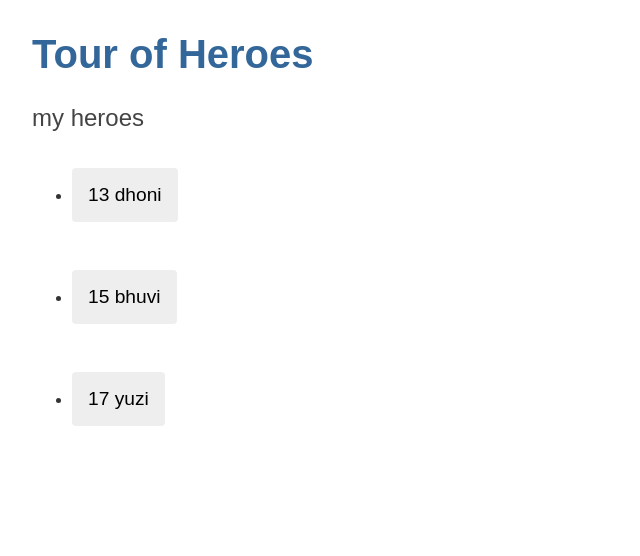
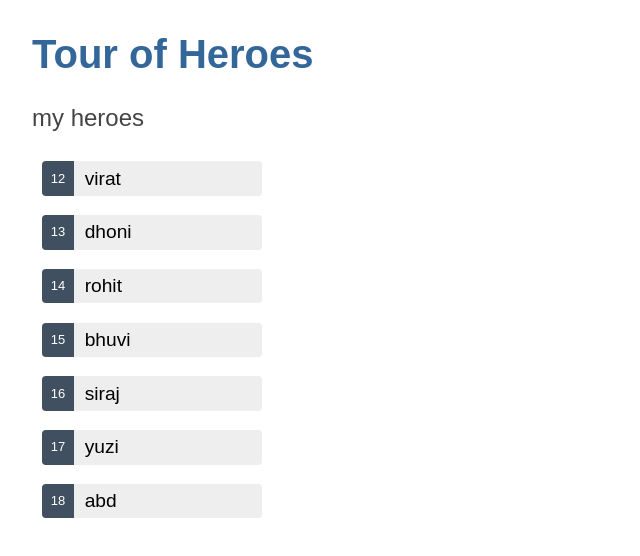
Before and after one commit to Rohan636-create/stackblitz-starters-3c4zf8, an Angular app: page / in a window 1280 px wide. Shown: the top 556 px of the page, without its empty margins (0-640 px from the left). Built offline with nearby package versions, Linux system fonts and the light colour scheme.

Commit message:
5 files modified

```diff
--- a/src/app/app.component.html
+++ b/src/app/app.component.html
@@ -1,3 +1,3 @@
 <h1>{{ title }}</h1>
 <h2>my heroes</h2>
-<app-heroes *ngFor="let hero of heroes" [hero]="hero"></app-heroes>
+<app-heroes ></app-heroes>
--- a/src/app/app.component.ts
+++ b/src/app/app.component.ts
@@ -12,7 +12,7 @@ import { HEROES } from './mock-heroes';
 })
 export class AppComponent implements OnInit {
   title = 'Tour of Heroes';
-  heroes = HEROES;
+
   constructor() {}
 
   ngOnInit() {}
--- a/src/app/heroes/heroes.component.css
+++ b/src/app/heroes/heroes.component.css
@@ -0,0 +1,66 @@
+/* HeroesComponent's private CSS styles */
+.heroes {
+  margin: 0 0 2em 0;
+  list-style-type: none;
+  padding: 0;
+  width: 15em;
+}
+
+.heroes li {
+  display: flex;
+}
+
+.heroes button {
+  flex: 1;
+  cursor: pointer;
+  position: relative;
+  left: 0;
+  background-color: #eee;
+  margin: 0.5em;
+  padding: 0;
+  border-radius: 4px;
+  display: flex;
+  align-items: stretch;
+  height: 1.8em;
+}
+
+.heroes button:hover {
+  color: #2c3a41;
+  background-color: #e6e6e6;
+  left: 0.1em;
+}
+
+.heroes button:active {
+  background-color: #525252;
+  color: #fafafa;
+}
+
+.heroes button.selected {
+  background-color: black;
+  color: white;
+}
+
+.heroes button.selected:hover {
+  background-color: #505050;
+  color: white;
+}
+
+.heroes button.selected:active {
+  background-color: black;
+  color: white;
+}
+
+.heroes .badge {
+  display: inline-block;
+  font-size: small;
+  color: white;
+  padding: 0.8em 0.7em 0 0.7em;
+  background-color: #405061;
+  line-height: 1em;
+  margin-right: 0.8em;
+  border-radius: 4px 0 0 4px;
+}
+
+.heroes .name {
+  align-self: center;
+}
--- a/src/app/heroes/heroes.component.html
+++ b/src/app/heroes/heroes.component.html
@@ -8,8 +8,8 @@
 </div> -->
 
 <ul class="heroes">
-  <li *ngIf="getEven()">
-    <button type="button">
+  <li *ngFor="let hero of heroes">
+    <button type="button" (click)="onSelect(hero)">
       <span class="badge"> {{ hero.id }} </span>
       <span class="name">{{ hero.name }}</span>
     </button>
--- a/src/app/heroes/heroes.component.ts
+++ b/src/app/heroes/heroes.component.ts
@@ -9,7 +9,7 @@ import { HEROES } from '../mock-heroes';
   selector: 'app-heroes',
   templateUrl: './heroes.component.html',
   styleUrls: ['./heroes.component.css'],
-  imports: [CommonModule, FormsModule],
+  imports: [CommonModule],
 })
 export class HeroesComponent implements OnInit {
   // hero: Hero = {
@@ -17,12 +17,12 @@ export class HeroesComponent implements OnInit {
   //   name: 'rohan',
   // };
   // heroes = HEROES;
-  @Input() hero!: Hero;
 
+  heroes = HEROES;
+  selectedHero?: Hero;
   constructor() {}
-  getEven() {
-    return this.hero.id % 2 != 0;
+  onSelect(hero: Hero) {
+    this.selectedHero = hero;
   }
-
   ngOnInit() {}
 }
```
